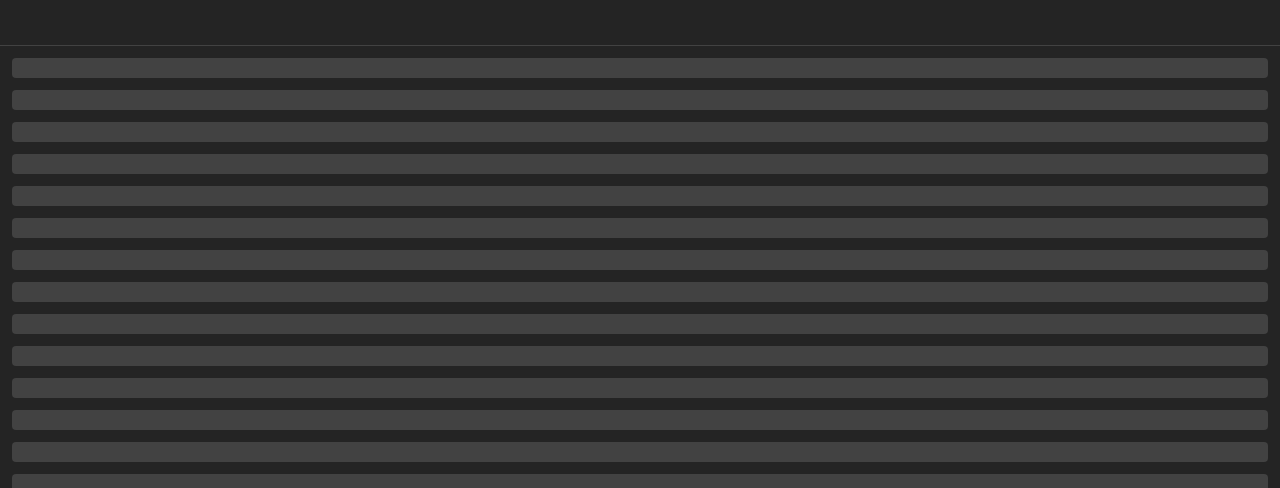
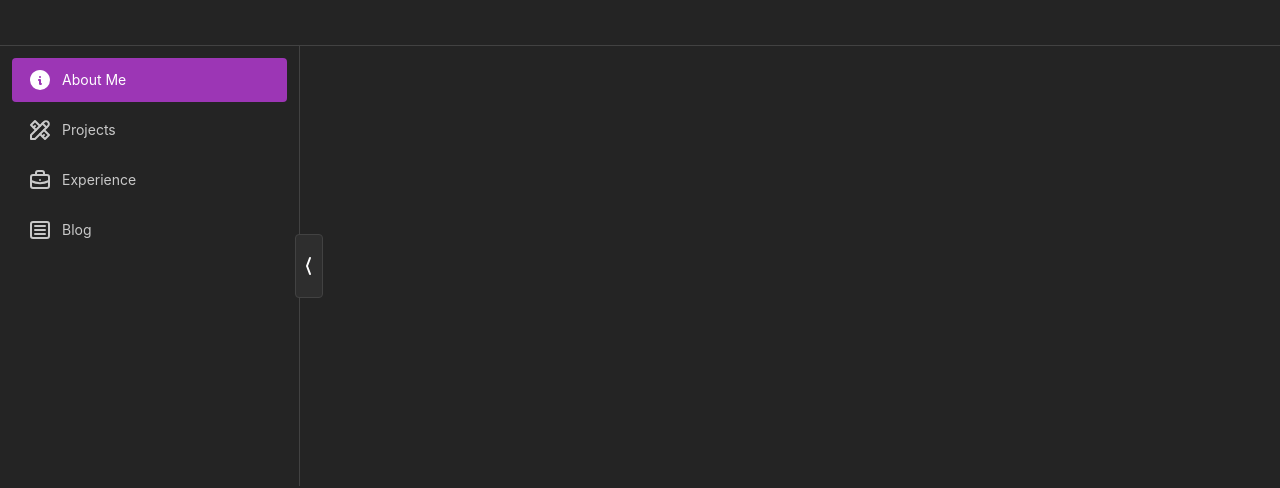
Before and after one commit to iTecAI/iTecAI.github.io, a React (Vite) app in the folder itecai.github.io/: page / in a window 1280 px wide. Shown: the part 314-802 px from the top of the page. Built offline with nearby package versions, Linux system fonts and the light colour scheme.

Commit message:
navbar setup

```diff
--- a/itecai.github.io/src/components/shell.tsx
+++ b/itecai.github.io/src/components/shell.tsx
@@ -1,28 +1,98 @@
-import { AppShell, ScrollAreaAutosize, Skeleton, Stack } from "@mantine/core";
-import { useHeadroom } from "@mantine/hooks";
+import { ActionIcon, AppShell, Tabs } from "@mantine/core";
+import { useDisclosure, useHeadroom } from "@mantine/hooks";
 import "../styles/shell.scss";
 import { CollapsedHeader, ExpandedHeader } from "./headers";
+import {
+    IconArticle,
+    IconBriefcase,
+    IconChevronCompactLeft,
+    IconChevronCompactRight,
+    IconInfoCircleFilled,
+    IconTools,
+} from "@tabler/icons-react";
+import { useState } from "react";
 
 export function SiteShell() {
     const pinned = useHeadroom({ fixedAt: 240 });
+    const [mobileOpened, { toggle: toggleMobile }] = useDisclosure();
+    const [desktopOpened, { toggle: toggleDesktop }] = useDisclosure(true);
+    const [selected, setSelected] = useState<
+        "about" | "projects" | "experience" | "articles"
+    >("about");
     return (
         <AppShell
-            header={{ height: pinned ? 360 : 60, offset: false }}
+            header={{ height: pinned ? 360 : 60 }}
+            navbar={{
+                width: 300,
+                breakpoint: "sm",
+                collapsed: { mobile: !mobileOpened, desktop: !desktopOpened },
+            }}
             padding="sm"
             className="site-shell"
         >
             <AppShell.Header className="site-header">
                 {pinned ? <ExpandedHeader /> : <CollapsedHeader />}
             </AppShell.Header>
-            <AppShell.Main className="site-main">
-                <ScrollAreaAutosize>
-                    <Stack gap="sm">
-                        {new Array(50).fill(0).map((_, i) => (
-                            <Skeleton animate={false} key={i} height={20} />
-                        ))}
-                    </Stack>
-                </ScrollAreaAutosize>
-            </AppShell.Main>
+            <AppShell.Navbar className="site-nav">
+                <ActionIcon
+                    hiddenFrom="sm"
+                    onClick={toggleMobile}
+                    className="nav-expander"
+                    variant="default"
+                >
+                    {mobileOpened ? (
+                        <IconChevronCompactLeft />
+                    ) : (
+                        <IconChevronCompactRight />
+                    )}
+                </ActionIcon>
+                <ActionIcon
+                    visibleFrom="sm"
+                    onClick={toggleDesktop}
+                    className="nav-expander"
+                    variant="default"
+                >
+                    {desktopOpened ? (
+                        <IconChevronCompactLeft />
+                    ) : (
+                        <IconChevronCompactRight />
+                    )}
+                </ActionIcon>
+                <Tabs
+                    orientation="vertical"
+                    value={selected}
+                    onChange={(value) =>
+                        value ? setSelected(value as any) : setSelected("about")
+                    }
+                    variant="pills"
+                    p="sm"
+                >
+                    <Tabs.List w="100%">
+                        <Tabs.Tab
+                            value="about"
+                            leftSection={<IconInfoCircleFilled />}
+                        >
+                            About Me
+                        </Tabs.Tab>
+                        <Tabs.Tab value="projects" leftSection={<IconTools />}>
+                            Projects
+                        </Tabs.Tab>
+                        <Tabs.Tab
+                            value="experience"
+                            leftSection={<IconBriefcase />}
+                        >
+                            Experience
+                        </Tabs.Tab>
+                        <Tabs.Tab
+                            value="articles"
+                            leftSection={<IconArticle />}
+                        >
+                            Blog
+                        </Tabs.Tab>
+                    </Tabs.List>
+                </Tabs>
+            </AppShell.Navbar>
+            <AppShell.Main className="site-main"></AppShell.Main>
         </AppShell>
     );
 }
--- a/itecai.github.io/src/styles/shell.scss
+++ b/itecai.github.io/src/styles/shell.scss
@@ -3,7 +3,15 @@
         transition: height 0.2s;
     }
 
-    .site-main {
-        padding-top: 372px;
+    .site-nav {
+        .nav-expander {
+            position: absolute;
+            display: inline-block;
+            height: 64px;
+            right: -24px;
+            top: 50%;
+            transform: translate(0, -50%);
+            z-index: -10;
+        }
     }
 }
```
